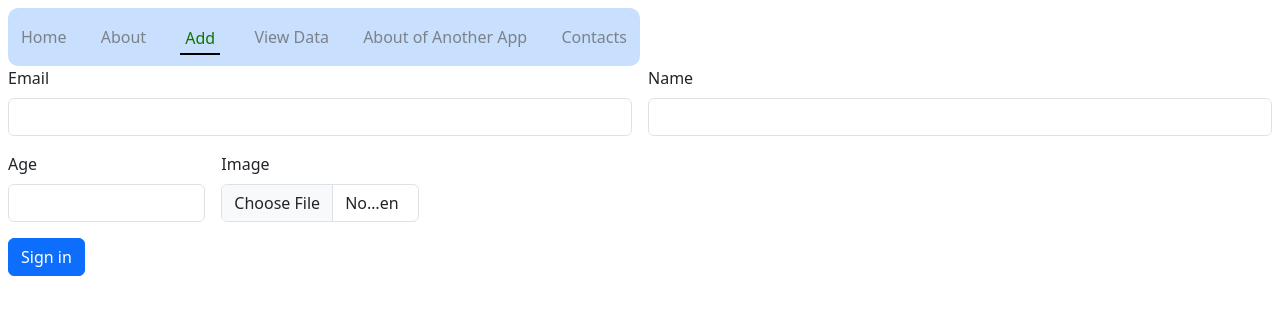
After one commit to indieka900/django-intro, a Django app: page /add/ in a window 1280 px wide. The commit adds this page. Shown: the top 315 px of the page. Run offline with Django 4.2, Linux system fonts and the light colour scheme.

Commit message:
CRUD operations

```diff
--- a/app2/urls.py
+++ b/app2/urls.py
@@ -1,5 +1,7 @@
 from django.urls import path
 from . import views
+
+app_name = "app2"
 
 urlpatterns = [
     path('',views.home,name='home'),
--- a/app2/views.py
+++ b/app2/views.py
@@ -6,6 +6,7 @@ def home(request):
 
 
 def about(request):
-    return render(request, 'app2/about.html')
+    context =  {'navbar':'about1'}
+    return render(request, 'app2/about.html', context)
 
 # Create your views here.
--- /dev/null
+++ b/teachers/static/css/style.css
@@ -0,0 +1,27 @@
+h1 {
+    color: red;
+}
+
+a {
+    margin: 8px;
+    text-decoration: none;
+    color: #585858af;
+}
+
+.two {
+    color: #107403;
+    border-bottom: 2px solid black;
+    padding: 3px 5px;
+    /* border-radius: 5px; */
+    margin-top: 12px;
+}
+
+.urls {
+    background-color: #9dc6fc8e;
+    display: flex;
+    justify-content: space-between;
+    padding: 3px 5px;
+    align-items: center;
+    border-radius: 10px;
+    width: 50%;
+}
--- /dev/null
+++ b/teachers/templates/add.html
@@ -0,0 +1,28 @@
+{% extends "common.html" %}
+
+{% load static %}
+
+{% block body %}
+<form class="row g-3" method="post" action="" enctype="multipart/form-data">
+    {% csrf_token %}
+    <div class="col-md-6">
+      <label for="inputEmail4" class="form-label">Email</label>
+      <input type="email" class="form-control" id="inputEmail4" name="email">
+    </div>
+    <div class="col-md-6">
+      <label for="inputPassword4" class="form-label">Name</label>
+      <input type="text" class="form-control" id="inputName4" name="name">
+    </div>
+    <div class="col-md-2">
+      <label for="inputZip" class="form-label">Age</label>
+      <input type="number" class="form-control" id="inputZip" name="age">
+    </div>
+    <div class="col-md-2">
+      <label for="inputZip" class="form-label">Image</label>
+      <input type="file" class="form-control" id="inputZip" name="image">
+    </div>
+    <div class="col-12">
+      <button type="submit" class="btn btn-primary">Sign in</button>
+    </div>
+  </form>
+{% endblock %}
--- a/teachers/templates/common.html
+++ b/teachers/templates/common.html
@@ -1,16 +1,40 @@
+{% load static %}
+
 <!DOCTYPE html>
 <html lang="en">
 <head>
     <meta charset="UTF-8">
     <meta name="viewport" content="width=device-width, initial-scale=1.0">
     <title>Document</title>
+    <link href="https://cdn.jsdelivr.net/npm/bootstrap@5.3.2/dist/css/bootstrap.min.css" rel="stylesheet" integrity="sha384-T3c6CoIi6uLrA9TneNEoa7RxnatzjcDSCmG1MXxSR1GAsXEV/Dwwykc2MPK8M2HN" crossorigin="anonymous">
+    <link rel="stylesheet" href="{% static 'css/style.css' %}">
+    <script src="https://cdn.jsdelivr.net/npm/bootstrap@5.3.2/dist/js/bootstrap.bundle.min.js" integrity="sha384-C6RzsynM9kWDrMNeT87bh95OGNyZPhcTNXj1NW7RuBCsyN/o0jlpcV8Qyq46cDfL" crossorigin="anonymous"></script>
+
+    <!-- <style>
+        .ones{
+            height: 480px;
+            width: 480px;
+            background-repeat: no-repeat;
+            background-image: url(" {% static 'images/my_image.jpg' %} ");
+        }
+    </style> -->
 </head>
-<body>
-    <a href="/">Home</a> <br>
-    <a href="/about">About</a> <br>
-    <a href="/new/about">About of Another App</a> <br>
-    <a href="/contact">Contacts</a>
+<body class="p-2">
+    <div class="urls">
+        <a class="{% if navbar == 'Home' %} two {% endif %}" href="{% url 'teachers:home' %}">Home</a>
+        <a class="{% if navbar == 'about' %} two {% endif %}" href="{% url 'teachers:about' %}">About</a>
+        <a class="{% if navbar == 'add' %} two {% endif %}" href="{% url 'teachers:add' %}">Add</a>
+        <a class="{% if navbar == 'viewdata' %} two {% endif %}" href="{% url 'teachers:viewdata' %}">View Data</a>
+        <a class="{% if navbar == 'about1' %} two {% endif %}" href="{% url 'app2:about' %}">About of Another App</a>
+        <a class="{% if navbar == 'contact' %} two {% endif %}" href="{% url 'teachers:contact' %}">Contacts</a>
 
+    </div>
+
+    <!-- <div class="ones">
+        Lorem ipsum dolor sit amet, consectetur adipisicing elit. Recusandae reprehenderit officia, cumque quod accusamus veritatis! Mollitia debitis fugiat commodi reprehenderit aliquid facere ducimus cum eaque sequi possimus, quos dignissimos soluta!
+    </div> -->
+
+    <!-- <button class="btn bg-primary m-2">This is bootstrap</button> -->
     {% block body %}
 
     {% endblock %}
--- a/teachers/templates/home.html
+++ b/teachers/templates/home.html
@@ -1,4 +1,6 @@
 {% extends 'common.html' %}
+
+{% load static %}
 
 {% block body %}
     {% if 2 is 'Two' %}
@@ -10,4 +12,6 @@
     {% endif %}
         <p>HomePage</p>
         <h1>Welcome to Emobilis</h1>
+
+    <img src="{% static 'images/my_image.jpg' %}" alt="" style="width: 50%;">
 {% endblock %}
--- a/teachers/urls.py
+++ b/teachers/urls.py
@@ -1,8 +1,12 @@
 from django.urls import path
 from . import views
+
+app_name = "teachers"
 
 urlpatterns = [
     path('',views.home,name='home'),
     path('about/',views.about,name='about'),
     path('contact/',views.contact,name='contact'),
+    path('add/', views.add, name='add' ),
+    path('viewdata/',views.viewData, name='viewdata'),
 ]
--- a/teachers/views.py
+++ b/teachers/views.py
@@ -2,14 +2,21 @@ from django.shortcuts import HttpResponse,render
 
 
 def home(request):
-    return render(request, 'home.html')
+    return render(request, 'home.html',{'navbar':'Home'})
 
 
 def about(request):
-    return render(request, 'about.html')
+    return render(request, 'about.html', {'navbar':'about'})
 
 
 def contact(request):
-    return render(request, 'pages/contact.html')
+    return render(request, 'pages/contact.html', {'navbar':'contact'})
+
+
+def add(request):
+    return render(request, 'add.html', {'navbar':'add'})
+
+def viewData(request):
+    return render(request, 'viewdata.html', {'navbar':'viewdata'})
 
 # Create your views here.
```
Also changed, not shown: teachers/templates/viewdata.html (added, +28 -0 lines), teachers/static/images/my_image.jpg (added).
